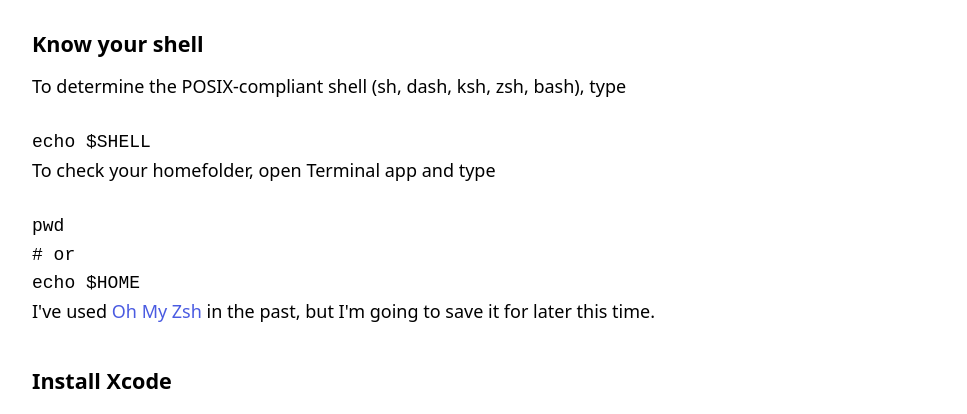
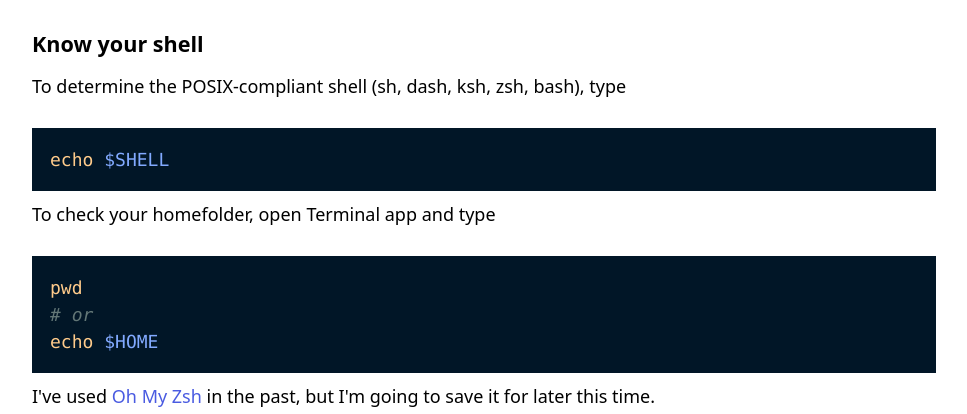
Before and after one commit to ajithrnayak/ajith_blog_v2, a Next.js app: page /set-up-dev-env-on-macOS in a window 1280 px wide. Shown: the part 1460-1874 px from the top of the page, without its empty margins (156-1123 px from the left). Built offline with nearby package versions, Linux system fonts and the light colour scheme; a web font is replaced by a local one.

Commit message:
Implements code syntax highlighting

```diff
--- a/package.json
+++ b/package.json
@@ -15,6 +15,7 @@
     "react": "18.2.0",
     "react-dom": "18.2.0",
     "react-markdown": "^8.0.3",
+    "react-syntax-highlighter": "^15.5.0",
     "sass": "^1.54.8"
   },
   "devDependencies": {
--- /dev/null
+++ b/src/components/code-highlighter/code-highlighter.js
@@ -0,0 +1,25 @@
+import { Prism as SyntaxHighlighter } from "react-syntax-highlighter"
+import { nightOwl } from 'react-syntax-highlighter/dist/cjs/styles/prism';
+
+const CodeHighlighter = {
+  code({node, inline, className, children, ...props}) {
+    const match = /language-(\w+)/.exec(className || '')
+
+    return !inline && match ? (
+    <SyntaxHighlighter
+      style={nightOwl}
+      language={match[1]}
+      PreTag="div"
+      {...props}>
+      {String(children).replace(/\n$/, '')}
+    </SyntaxHighlighter>
+
+    ) : (
+      <code className={className} {...props}>
+        {children}
+      </code>
+    )
+  }
+}
+
+export default CodeHighlighter
--- a/src/components/post-content/post-content.js
+++ b/src/components/post-content/post-content.js
@@ -1,12 +1,12 @@
-import React from "react"
 import styles from "./post-content.module.scss"
-import ReactMarkdown from "react-markdown";
+import ReactMarkdown from "react-markdown"
+import CodeHighlighter from "../code-highlighter/code-highlighter"
 
 const PostContent = ({ content }) => {
 
   return (
     <section className={styles.post_content}>
-    <ReactMarkdown>{content}</ReactMarkdown>
+    <ReactMarkdown components={CodeHighlighter}>{content}</ReactMarkdown>
     </section>
   )
 }
--- a/src/styles/_base.scss
+++ b/src/styles/_base.scss
@@ -229,11 +229,3 @@
     font-size: $base-font-size * 0.75;
   }
 }
-
-// Image Wrapper
-// ---------------
-#gatsby-focus-wrapper {
-  .gatsby-resp-image-wrapper {
-    max-width: 100% !important;
-  }
-}
```
Also changed, not shown: 1 other file (tests, documents, lock files or other folders).
